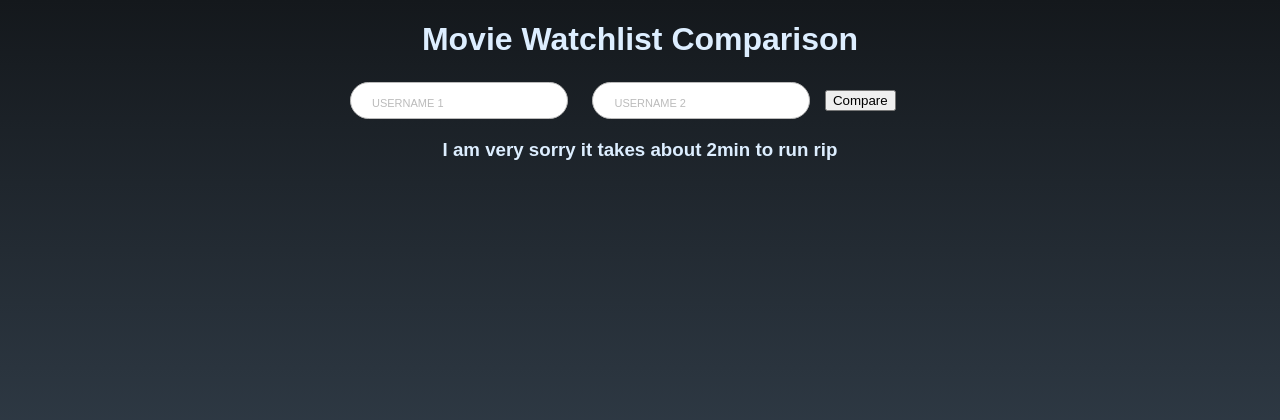
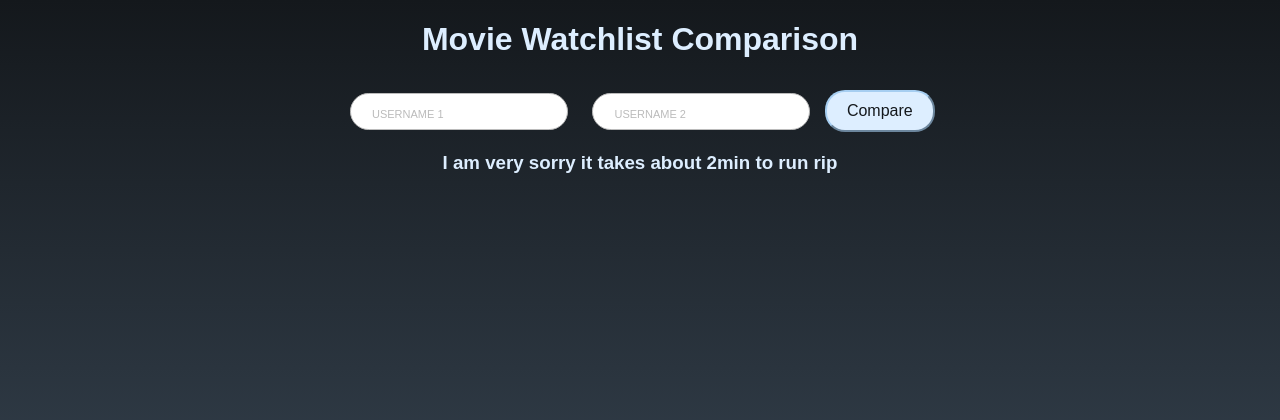
Before and after one commit to dani-oched/Movie-lover-recommendations, a Flask app: page / in a window 1280 px wide. Shown: the top 420 px of the page. Run offline with Flask 3, Linux system fonts and the light colour scheme.

Commit message:
Slight visual improvements

```diff
--- a/User_recs/static/style.css
+++ b/User_recs/static/style.css
@@ -87,3 +87,16 @@ input:focus + label {
     color: #a6cef1;
     transform: translateY(-28px);
 }
+
+.button {
+    font-size: 13px;
+    background-color: #DEF;
+    border-color: #a6cef1;
+    border-radius: 20px;
+    color: #14181C;
+    padding: 10px 20px;
+    text-align: center;
+    text-decoration: none;
+    display: inline-block;
+    font-size: 16px;
+}
--- a/User_recs/templates/index.html
+++ b/User_recs/templates/index.html
@@ -20,7 +20,7 @@
             <input type="text" name="user2" id="user2" required>
             <label for="user2">username 2</label>
         </div>
-        <button type="submit">Compare</button>
+        <button class="button" type="submit">Compare</button>
     </form>
 
 
```
Also changed, not shown: 1 other file.
